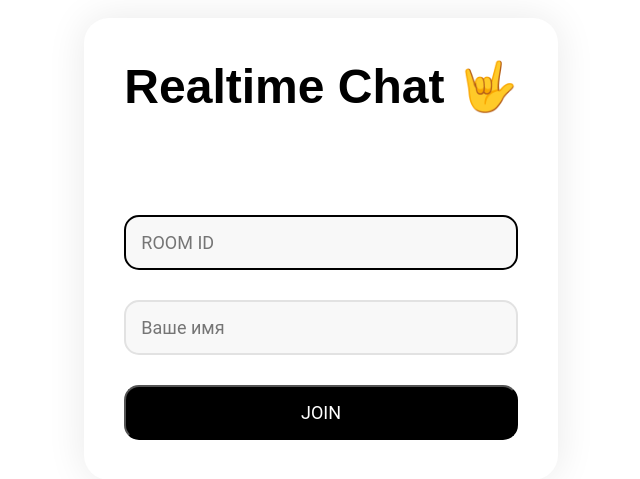
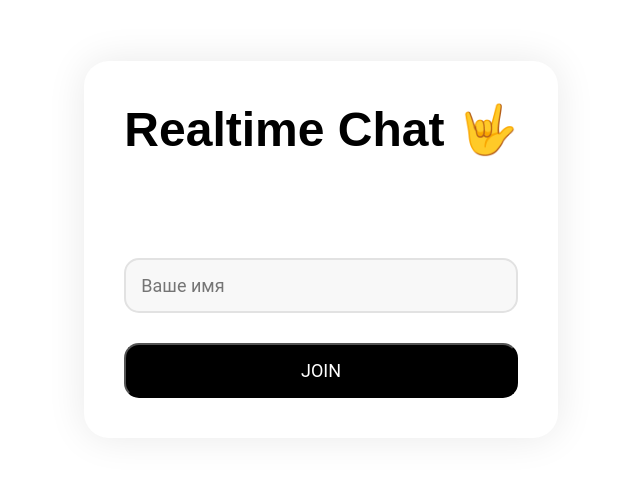
Before and after one commit to Alex5/react-socket.io-chat, a React (Create React App) app: page / in a window 1280 px wide. Shown: the part 151-630 px from the top of the page, without its empty margins (319-959 px from the left). Built offline with nearby package versions, Linux system fonts and the light colour scheme.

Commit message:
попытка сделать id для комнаты...

```diff
--- a/package.json
+++ b/package.json
@@ -12,6 +12,7 @@
     "nodemon": "^2.0.7",
     "react": "^17.0.1",
     "react-dom": "^17.0.1",
+    "react-router-dom": "^5.2.0",
     "react-scripts": "4.0.3",
     "socket.io": "^3.1.1",
     "socket.io-client": "^3.1.1",
--- a/server.js
+++ b/server.js
@@ -15,7 +15,6 @@ app.use(express.urlencoded({extended: true}))
 app.use(express.static(path.join(__dirname, 'build')));
 
 const rooms = new Map()
-
 
 app.get('/rooms/:id', (req, res) => {
     const {id: roomId} = req.params
@@ -37,6 +36,7 @@ app.post('/rooms', (req, res) => {
                 ['messages', []],
             ]))
     }
+
     res.send()
 })
 
@@ -51,7 +51,6 @@ io.on('connection', socket => {
         const users = [...rooms.get(roomId).get('users').values()]
         // в определенной комнате, всем кроме меня нужно отправить сокет запрос
         socket.to(roomId).broadcast.emit('ROOM:SET_USERS', users)
-        console.log(roomId, userName)
     })
 
     socket.on('ROOM:NEW_MESSAGE', ({roomId, userName, text}) => {
--- a/src/components/Chat.jsx
+++ b/src/components/Chat.jsx
@@ -5,21 +5,21 @@ import './Chat.scss'
 
 const Chat = ({users, messages, roomId, userName, onAddMessage}) => {
     const [messageValue, setMessageValue] = React.useState('')
-    const messageRef = React.useRef(null)
+    const messagesRef = React.useRef(null)
 
     const onSendMessage = () => {
         socket.emit('ROOM:NEW_MESSAGE', {
             userName,
             roomId,
             text: messageValue,
-        })
-        onAddMessage({userName, text: messageValue})
-        setMessageValue('')
-    }
+        });
+        onAddMessage({ userName, text: messageValue });
+        setMessageValue('');
+    };
 
     React.useEffect(() => {
-        messageRef.current.scrollTo(0, 99999)
-    },[messages])
+        messagesRef.current.scrollTo(0, 99999);
+    }, [messages]);
 
     console.log(users)
     return (
@@ -59,7 +59,7 @@ const Chat = ({users, messages, roomId, userName, onAddMessage}) => {
                     </div>
 
                     <div className="content-separator"></div>
-                    <div ref={messageRef} className="content-messages">
+                    <div ref={messagesRef} className="content-messages">
                         {messages.map(message => (
                             <div className="content-messages__item">
                                 <span>{message.userName}:</span>
--- a/src/components/Chat.scss
+++ b/src/components/Chat.scss
@@ -221,6 +221,10 @@
   }
 }
 
+.sidebar-small {
+  display: none;
+}
+
 
 @media screen and (max-width: 600px) {
 
--- a/src/components/JoinBlock.jsx
+++ b/src/components/JoinBlock.jsx
@@ -10,9 +10,10 @@ const JoinBlock = ({onLogin}) => {
     const [isLoading, setIsLoading] = React.useState(false)
 
     const onEnter = async () => {
-        if (!roomId || !userName) {
+        if (!userName) {
             return alert('Неверные данные')
         }
+        const roomId = ID()
         const obj = {
             roomId, userName
         }
@@ -21,15 +22,19 @@ const JoinBlock = ({onLogin}) => {
         onLogin(obj);
     }
 
+    const ID = function () {
+        return Math.random().toString(36).substr(2, 9);
+    };
+
     return (
         <div className="join-block">
             <h1>Realtime Chat <span>&#129311;</span></h1>
             <div className="input-form">
-                <input autoFocus={true}
-                       placeholder="ROOM ID"
-                       type="text"
-                       value={roomId}
-                       onChange={e => setRoomId(e.target.value)}/>
+                {/*<input autoFocus={true}*/}
+                {/*       placeholder="ROOM ID"*/}
+                {/*       type="text"*/}
+                {/*       value={roomId}*/}
+                {/*       onChange={e => setRoomId(e.target.value)}/>*/}
                 <input type="text"
                        placeholder='Ваше имя'
                        value={userName}
--- a/src/components/reducer.js
+++ b/src/components/reducer.js
@@ -21,9 +21,8 @@ export default (state, action) => {
         case 'NEW_MESSAGE':
             return {
                 ...state,
-                messages: [...state.messages, action.payload]
-            }
-
+                messages: [...state.messages, action.payload],
+            };
 
         default:
             return state;
--- a/src/index.js
+++ b/src/index.js
@@ -2,10 +2,11 @@ import React from 'react';
 import ReactDOM from 'react-dom';
 import './index.scss';
 import App from './App';
+import {BrowserRouter as Router} from "react-router-dom";
 
 ReactDOM.render(
-  <React.StrictMode>
-    <App />
-  </React.StrictMode>,
-  document.getElementById('root')
+    <Router>
+        <App/>
+    </Router>,
+    document.getElementById('root')
 );
```
Also changed, not shown: src/App.js (+7 -2 lines), 1 other file (tests, documents, lock files or other folders).
